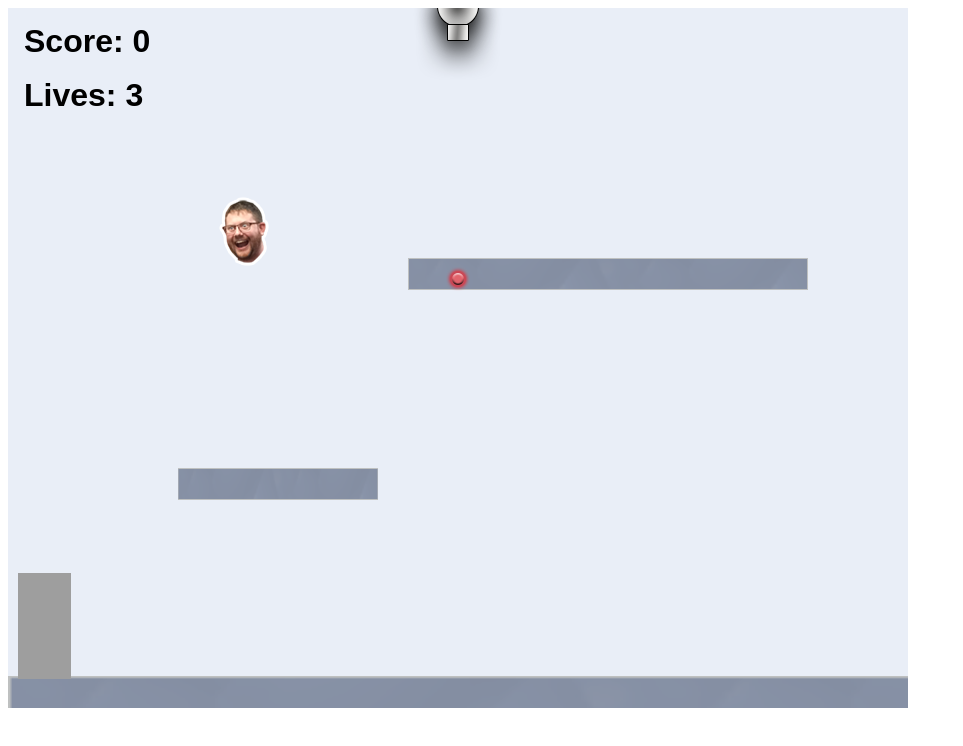
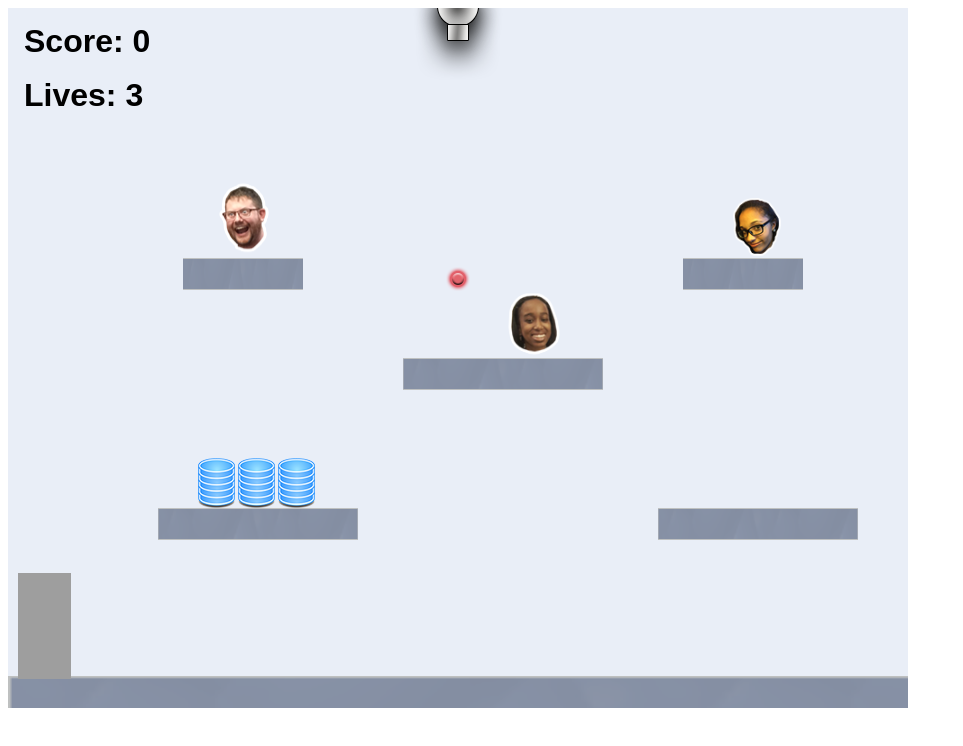
Before and after one commit to karmstrongmcguire/karmstrongmcguire.github.io, a website: page projects/platformer/index.html in a window 1280 px wide. Shown: the whole page, without its empty margins (0-963 px from the left). Drawn offline with Linux system fonts and the light colour scheme; animation ran at ten frames a second.

Commit message:
add platforms and collectables to game

```diff
--- a/projects/platformer/js/init/collectable.js
+++ b/projects/platformer/js/init/collectable.js
@@ -38,9 +38,11 @@
 
         // example:
         createCollectable(type.steve, 200, 170, 6, 0.7);
-
-
-
+        createCollectable(type.grace, 495,290, 10, 2)
+        createCollectable(type.kennedi,725, 190, 0,0)
+        createCollectable(type.db,270,450)
+        createCollectable(type.db,190,450)
+        createCollectable(type.db,230,450)
         // ALL YOUR CODE GOES ABOVE HERE ///////////////////////////////////////
         ////////////////////////////////////////////////////////////////////////
     };
--- a/projects/platformer/js/init/platform.js
+++ b/projects/platformer/js/init/platform.js
@@ -37,9 +37,11 @@
         createPlatform(0, game.world.height - 32, 3, 2);    // DO NOT DELETE
 
         // example:
-        createPlatform(400, 250);
-        createPlatform(170, 460, 0.5);
-
+        createPlatform(395, 350,.5);
+        createPlatform(150,500,.5);
+        createPlatform(650,500,.5)
+        createPlatform(175,250,.3)
+        createPlatform(675,250,.3)
         // ALL YOUR CODE GOES ABOVE HERE ///////////////////////////////////////
         ////////////////////////////////////////////////////////////////////////
     }
```
Also changed, not shown: index.html (+2 -2 lines), portfolio.html (+25 -0 lines).
